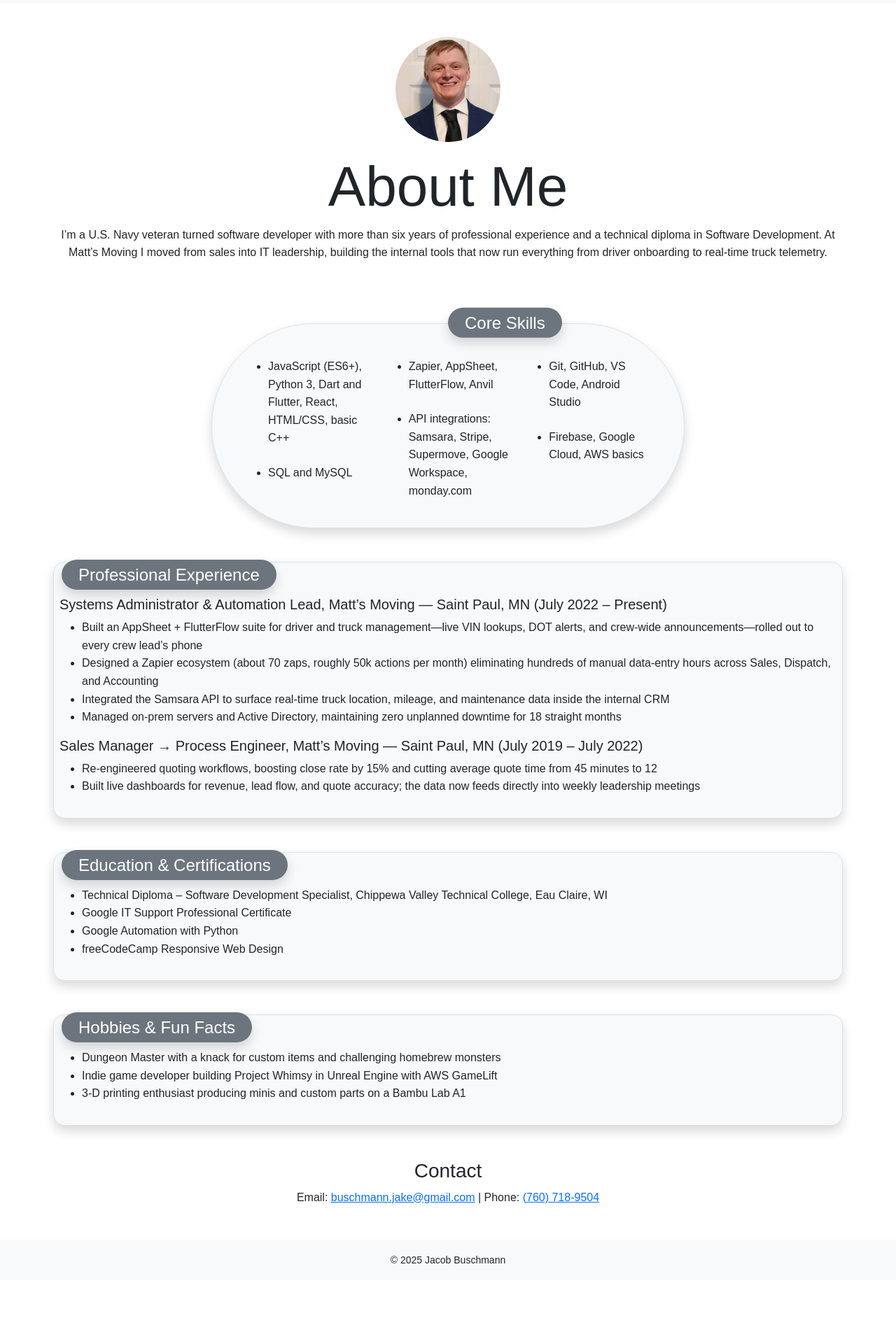
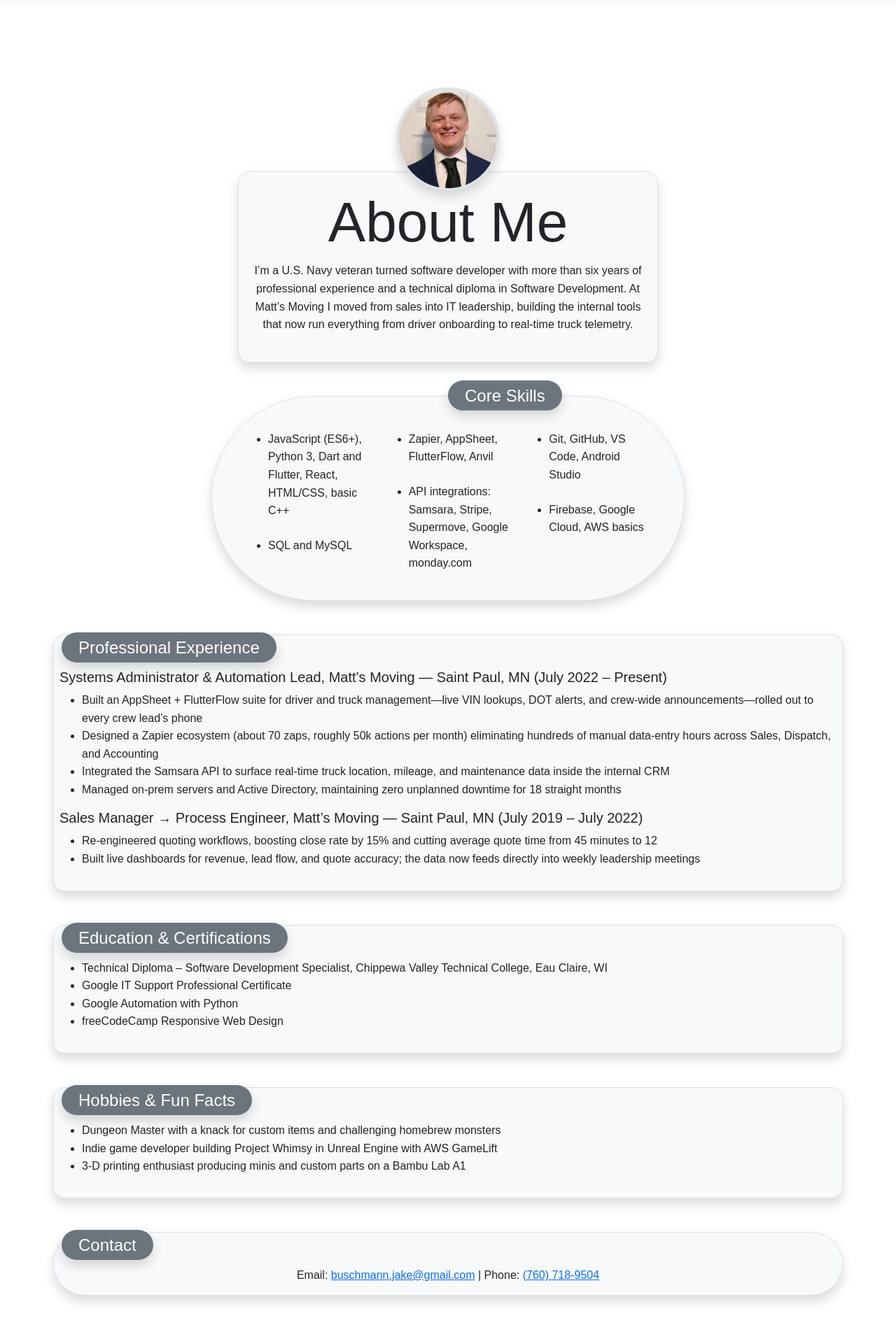
Before and after one commit to buschmjm/js_portfolio, a plain HTML site: page about.html in a window 1280 px wide. Shown: the part 66-1960 px from the top of the page at 70% size. Before the commit the page ends 1896 px from the top, so only its background shows below. Drawn offline with nearby package versions, Linux system fonts and the light colour scheme.

Commit message:
Refactor About section for improved layout and styling; enhance navbar and contact information presentation

```diff
--- a/about.html
+++ b/about.html
@@ -18,7 +18,7 @@
       <button class="navbar-toggler" type="button" data-bs-toggle="collapse" data-bs-target="#navbarNav">
         <span class="navbar-toggler-icon"></span>
       </button>
-      <div class="collapse navbar-collapse" id="navbarNav">
+      <div class="collapse navbar-collapse" id="navbarNav"">
         <ul class="navbar-nav ms-auto">
           <li class="nav-item"><a class="nav-link" href="index.html">Home</a></li>
           <li class="nav-item"><a class="nav-link active" href="about.html">About</a></li>
@@ -28,11 +28,18 @@
     </div>
   </nav>
   <main>
-    <header class="text-center py-5 mb-4">
-      <div class="container">
-        <img src="assets/images/lnkdn_pfp.jpg" alt="Jacob Buschmann" class="profile-img mb-3">
-        <h1 class="display-1">About Me</h1>
-        <p>I’m a U.S. Navy veteran turned software developer with more than six years of professional experience and a technical diploma in Software Development. At Matt’s Moving I moved from sales into IT leadership, building the internal tools that now run everything from driver onboarding to real-time truck telemetry.</p>
+    <header class="container-fluid mb-5 position-relative" style="width:90vw; max-width:90vw; margin-left:5vw; margin-right:5vw;">
+      <div class="position-relative d-flex flex-column align-items-center" style="max-width: 600px; margin-left:auto; margin-right:auto; padding-top: 60px;">
+        <div style="height: 60px;"></div> <!-- Spacer to ensure image is not covered by navbar -->
+        <div class="position-relative" style="z-index:2; margin-bottom: -35px;"> <!-- Negative margin to overlap card by 1/4 -->
+          <div style="border: 4px solid #dee2e6; border-radius: 50%; box-shadow: 0 0.5rem 1rem rgba(0,0,0,.15); display: inline-block; padding: 0; background: #fff;">
+            <img src="assets/images/lnkdn_pfp.jpg" alt="Jacob Buschmann" class="profile-img" style="display:block; border-radius: 50%; margin:0; padding:0; width: 140px; height: 140px; object-fit: cover;">
+          </div>
+        </div>
+        <div class="bg-light rounded-4 shadow border px-3 py-4 text-center" style="max-width: 600px; margin-left:auto; margin-right:auto; padding-left: 10px; padding-right: 10px; position:relative; z-index:1; padding-top: 55px;">
+          <h1 class="display-1">About Me</h1>
+          <p>I’m a U.S. Navy veteran turned software developer with more than six years of professional experience and a technical diploma in Software Development. At Matt’s Moving I moved from sales into IT leadership, building the internal tools that now run everything from driver onboarding to real-time truck telemetry.</p>
+        </div>
       </div>
     </header>
     <section class="container mb-5 position-relative" style="max-width: 700px;">
@@ -114,9 +121,15 @@
         </ul>
       </div>
     </section>
-    <section class="container mb-5 text-center">
-      <h3>Contact</h3>
-      <p>Email: <a href="mailto:buschmann.jake@gmail.com">buschmann.jake@gmail.com</a> | Phone: <a href="tel:+17607189504">(760) 718-9504</a></p>
+    <section class="container-fluid mb-5 position-relative" style="width:90vw; max-width:90vw; margin-left:5vw; margin-right:5vw;">
+      <div class="position-absolute top-0 start-0 ms-4" style="z-index:2;">
+        <span class="bg-secondary text-white px-4 py-2 rounded-pill shadow fs-4" style="font-weight: 400;">
+          Contact
+        </span>
+      </div>
+      <div class="bg-light rounded-pill shadow border px-4 py-4 pt-5 pb-3 mt-3 text-center">
+        <p class="mb-0">Email: <a href="mailto:buschmann.jake@gmail.com">buschmann.jake@gmail.com</a> | Phone: <a href="tel:+17607189504">(760) 718-9504</a></p>
+      </div>
     </section>
   </main>
   <footer class="bg-light py-3">
```
